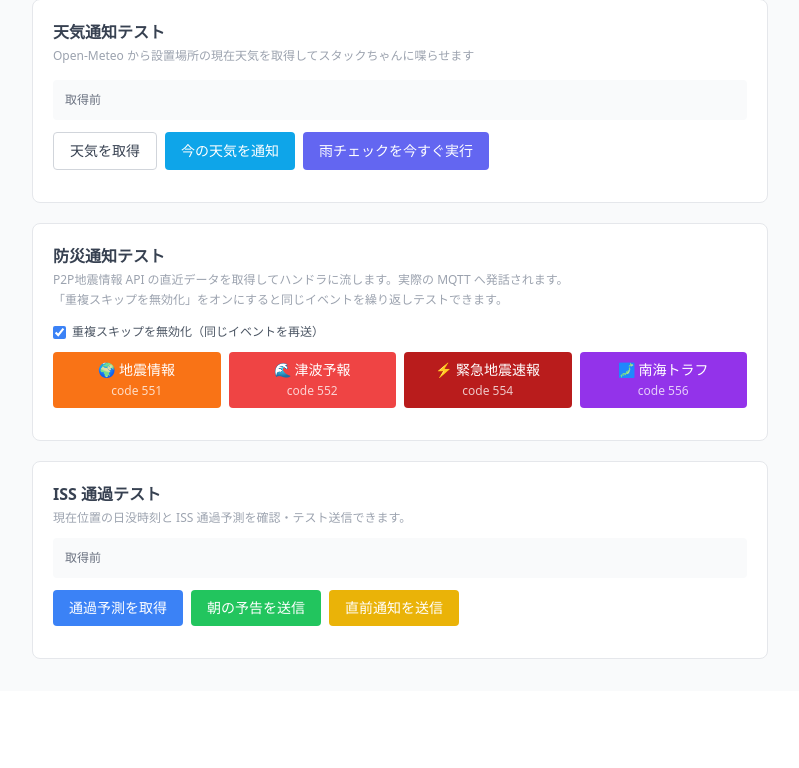
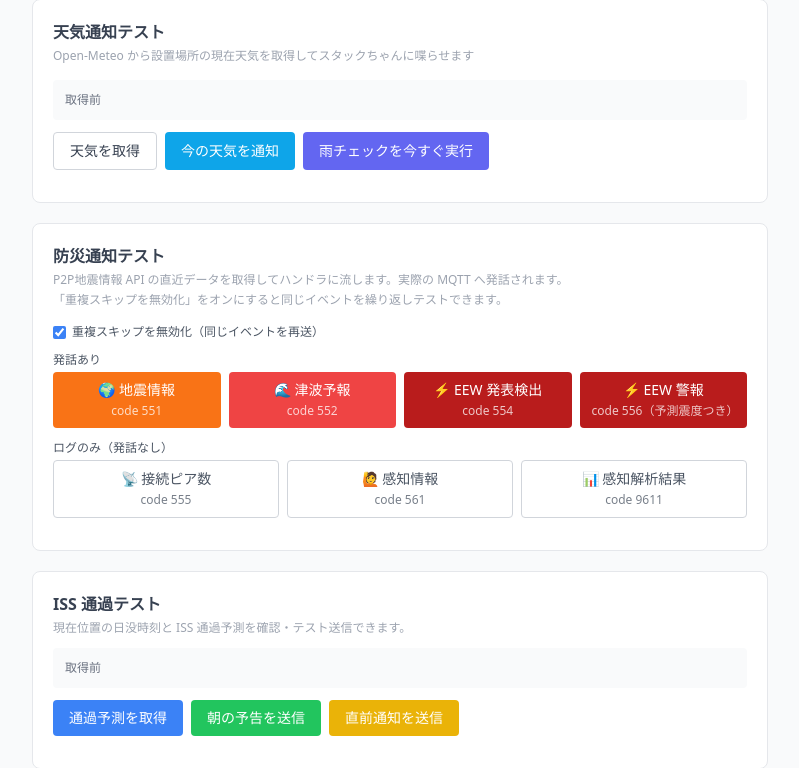
Before and after one commit to kanekoh/bridge-stackchan, a FastAPI app: page /ui/test in a window 1280 px wide. Shown: the part 858-1626 px from the top of the page, without its empty margins (240-1039 px from the left). Before the commit the page ends 1517 px from the top, so only its background shows below. Run offline with FastAPI, Linux system fonts and the light colour scheme; data that the repository does not hold is empty; some libraries are stand-ins or nearby versions.

Commit message:
fix wrong codes

```diff
--- a/templates/test.html
+++ b/templates/test.html
@@ -74,7 +74,8 @@
         重複スキップを無効化（同じイベントを再送）
       </label>
     </div>
-    <div class="grid grid-cols-2 gap-2 sm:grid-cols-4">
+    <p class="text-xs font-medium text-gray-600 mb-1">発話あり</p>
+    <div class="grid grid-cols-2 gap-2 sm:grid-cols-4 mb-3">
       <button onclick="testP2p(551)" class="bg-orange-500 hover:bg-orange-600 text-white text-sm px-3 py-2 rounded">
         🌍 地震情報<br><span class="text-xs opacity-75">code 551</span>
       </button>
@@ -82,10 +83,22 @@
         🌊 津波予報<br><span class="text-xs opacity-75">code 552</span>
       </button>
       <button onclick="testP2p(554)" class="bg-red-700 hover:bg-red-800 text-white text-sm px-3 py-2 rounded">
-        ⚡ 緊急地震速報<br><span class="text-xs opacity-75">code 554</span>
+        ⚡ EEW 発表検出<br><span class="text-xs opacity-75">code 554</span>
       </button>
-      <button onclick="testP2p(556)" class="bg-purple-600 hover:bg-purple-700 text-white text-sm px-3 py-2 rounded">
-        🗾 南海トラフ<br><span class="text-xs opacity-75">code 556</span>
+      <button onclick="testP2p(556)" class="bg-red-700 hover:bg-red-800 text-white text-sm px-3 py-2 rounded">
+        ⚡ EEW 警報<br><span class="text-xs opacity-75">code 556（予測震度つき）</span>
+      </button>
+    </div>
+    <p class="text-xs font-medium text-gray-600 mb-1">ログのみ（発話なし）</p>
+    <div class="grid grid-cols-2 gap-2 sm:grid-cols-3">
+      <button onclick="testP2p(555)" class="border border-gray-300 hover:bg-gray-50 text-gray-600 text-sm px-3 py-2 rounded">
+        📡 接続ピア数<br><span class="text-xs opacity-75">code 555</span>
+      </button>
+      <button onclick="testP2p(561)" class="border border-gray-300 hover:bg-gray-50 text-gray-600 text-sm px-3 py-2 rounded">
+        🙋 感知情報<br><span class="text-xs opacity-75">code 561</span>
+      </button>
+      <button onclick="testP2p(9611)" class="border border-gray-300 hover:bg-gray-50 text-gray-600 text-sm px-3 py-2 rounded">
+        📊 感知解析結果<br><span class="text-xs opacity-75">code 9611</span>
       </button>
     </div>
     <p id="p2pResult" class="text-xs mt-3 text-gray-500"></p>
@@ -258,7 +271,15 @@
     'dispatch':      '→ 処理',
     'skip:dup_memory': '無視（重複）',
   };
-  const CODE_LABEL = { 551: '地震', 552: '津波', 554: 'EEW', 556: '南海トラフ' };
+  const CODE_LABEL = {
+    551: '地震情報',
+    552: '津波予報',
+    554: 'EEW発表検出',
+    555: '接続ピア数',
+    556: 'EEW警報',
+    561: '感知情報',
+    9611: '感知解析結果',
+  };
 
   async function loadWsStatus() {
     const statusEl = document.getElementById('wsStatus');
```
